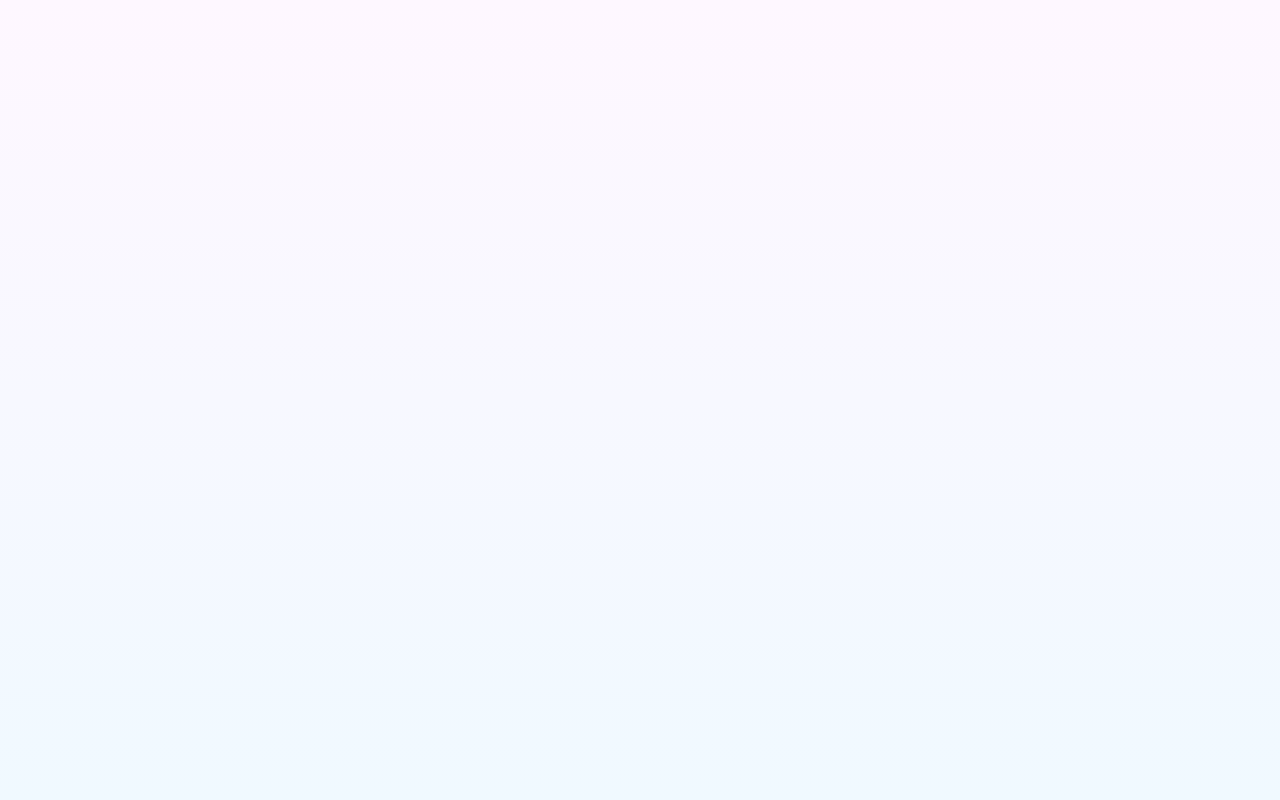
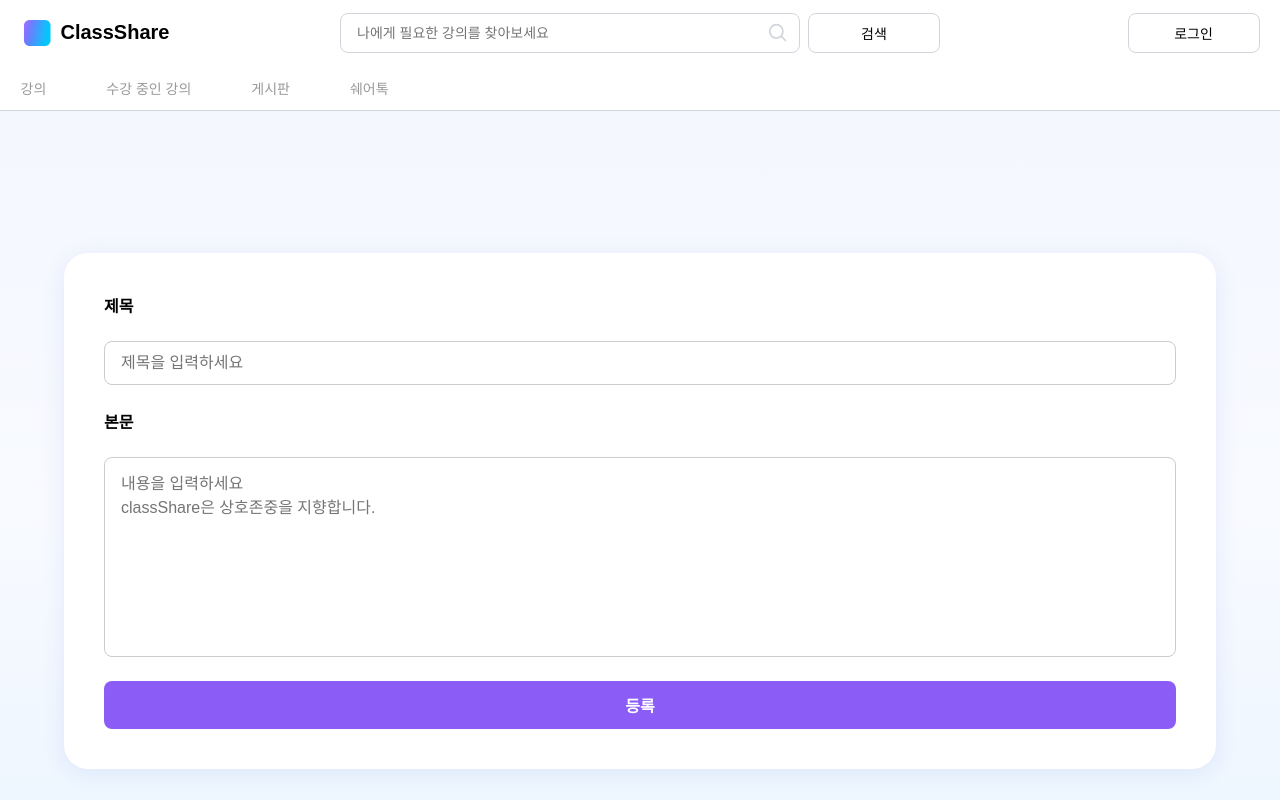
Before and after one commit to ClassShare-Team/ClassShare, a React (Vite) app in the folder client/: page /boards/create in a window 1280 px wide. Before the commit this address had no page. Shown: the top 800 px of the page. Built offline with nearby package versions, Linux system fonts and the light colour scheme; a web font is replaced by a local one.

Commit message:
feat: board 경로 boards로 변경 및 드롭다운 수정

```diff
--- a/client/src/components/nav/NavMenu.tsx
+++ b/client/src/components/nav/NavMenu.tsx
@@ -4,10 +4,7 @@ import { Dropdown } from './Dropdown';
 export const NavMenu = () => {
   return (
     <MenuWrapper>
-      <Dropdown
-        label="강의"
-        items={['전체', '교육', '개발', '음악', '요리', '운동', '예술', '글쓰기']}
-      />
+      <Dropdown label="강의" items={['교육', '개발', '음악', '요리', '운동', '예술', '글쓰기']} />
       <Dropdown label="수강 중인 강의" items={['내 강의실', '진도 현황']} />
       <Dropdown label="게시판" items={['전체 게시판']} navigateTo="/board" />
       <Dropdown label="쉐어톡" items={['오픈 쉐어톡', '1:1 쉐어톡']} />
--- a/client/src/components/pages/board/index.tsx
+++ b/client/src/components/pages/board/index.tsx
@@ -114,7 +114,7 @@ const BoardPage = () => {
                   </FilterButtons>
                   <TopButton
                     style={{ marginLeft: '20px' }}
-                    onClick={() => navigate('/board/create')}
+                    onClick={() => navigate('/boards/create')}
                   >
                     글쓰기
                   </TopButton>
--- a/client/src/components/pages/boardCreate/index.tsx
+++ b/client/src/components/pages/boardCreate/index.tsx
@@ -16,7 +16,7 @@ const BoardCreatePage = () => {
     try {
       const token = localStorage.getItem('accessToken');
 
-      const res = await fetch(`${import.meta.env.VITE_API_URL}/board/posts`, {
+      const res = await fetch(`${import.meta.env.VITE_API_URL}/boards/posts`, {
         method: 'POST',
         headers: {
           'Content-Type': 'application/json',
@@ -28,7 +28,7 @@ const BoardCreatePage = () => {
       if (!res.ok) throw new Error('작성 실패');
 
       alert('게시글이 등록되었습니다.');
-      navigate('/board');
+      navigate('/boards');
     } catch (err) {
       alert('오류 발생: ' + (err as Error).message);
     }
--- a/client/src/routes/index.tsx
+++ b/client/src/routes/index.tsx
@@ -23,8 +23,8 @@ export const AppRoutes = () => {
         <Route path="token" element={<TokenPage />} />
         <Route path="oauth/finalize" element={<OAuthFinalizePage />} />
         <Route path="verifyEmail" element={<VerifyEmailPage />} />
-        <Route path="board" element={<BoardPage />} />
-        <Route path="board/create" element={<BoardCreatePage />} />
+        <Route path="boards" element={<BoardPage />} />
+        <Route path="boards/create" element={<BoardCreatePage />} />
       </Route>
       <Route path="/streamingpage" element={<StreamingPage />} />
     </Routes>
```
